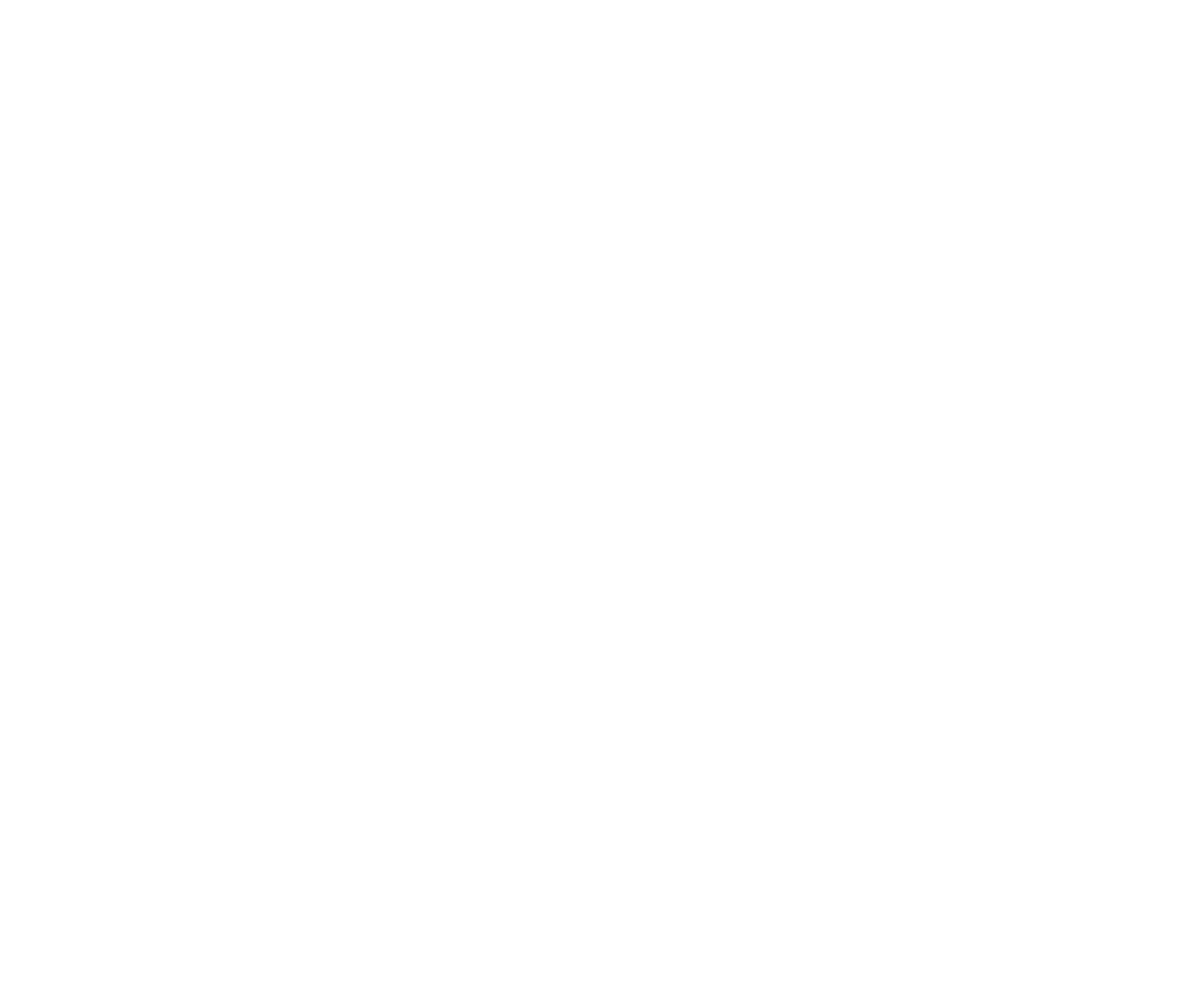
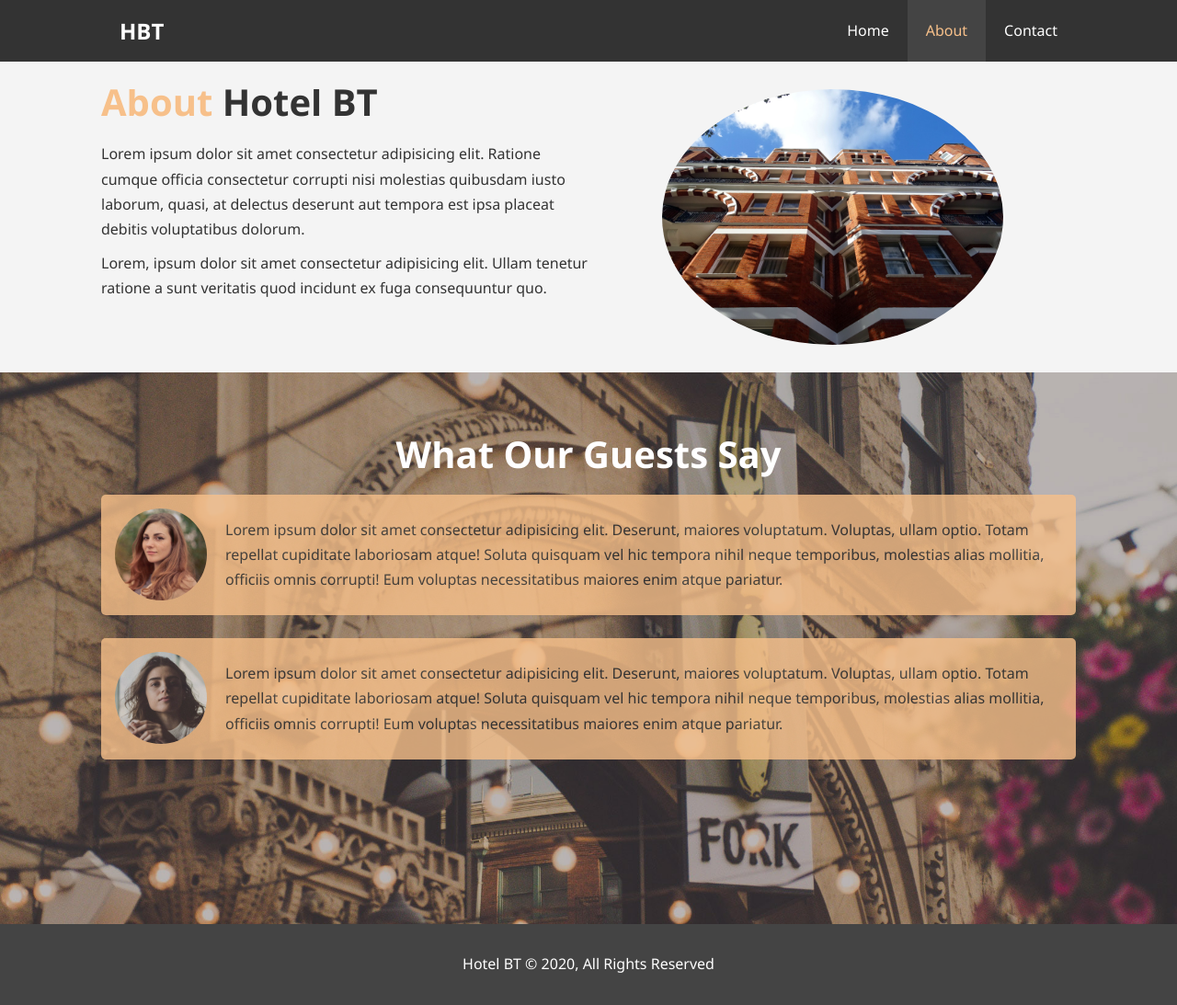
Before and after one commit to aloha-jo/hotel_bb_homerental, a plain HTML site: page about.html in a window 1280 px wide. Shown: the whole page at 92% size. Before the commit the page ends 800 px from the top, so only its background shows below. Drawn offline with Linux system fonts and the light colour scheme.

Commit message:
added about page

```diff
--- a/about.html
+++ b/about.html
@@ -0,0 +1,69 @@
+<!DOCTYPE html>
+<html lang="en">
+<head>
+  <meta charset="UTF-8">
+  <meta name="viewport" content="width=device-width, initial-scale=1.0">
+  <meta name="description" content="Welcome to the most extrordinary hotel in Honolulu, Hawaii">
+  <meta name="keywords" content="hotel,hawaii hotel,oahu hotel, hawaiian islands">
+  <link rel="stylesheet" href="css/style.css">
+  <title>Hotel BT | About</title>
+</head>
+<body>
+  <header>
+    <!--
+      Navbar
+    -->
+    <nav id="navbar">
+      <div class="container">
+        <h1 class="logo"><a href="index.html">HBT</a></h1>
+          <ul>
+            <li><a href="index.html">Home</a></li>
+            <li><a class="current" href="about.html">About</a></li>
+            <li><a href="contact.html">Contact</a></li>
+          </ul>
+      </div>
+    </nav>
+
+<!--
+  Info
+  -->
+
+  <section id="about-info" class="bg-light py-3">
+    <div class="container">
+      <div class="info-left">
+        <h1 class="lg-heading"><span class="text-primary">About</span> Hotel BT</h1>
+        <p>Lorem ipsum dolor sit amet consectetur adipisicing elit. Ratione cumque officia consectetur corrupti nisi molestias quibusdam iusto laborum, quasi, at delectus deserunt aut tempora est ipsa placeat debitis voluptatibus dolorum.</p>
+        <p>Lorem, ipsum dolor sit amet consectetur adipisicing elit. Ullam tenetur ratione a sunt veritatis quod incidunt ex fuga consequuntur quo.</p>
+    </div>
+      <div class="info-right">
+        <img src="./img/photo-2.jpg" alt="hotel">
+      </div>
+    </div>
+  </section>
+
+  <div class="clr"></div>
+
+  <section id="testimonials" class="py-3">
+    <div class="container">
+      <h2 class="lg-heading">What Our Guests Say</h2>
+        <div class="testimonial bg-primary">
+          <img src="./img/person-1.jpg" alt="Samantha">
+          <p>Lorem ipsum dolor sit amet consectetur adipisicing elit. Deserunt, maiores voluptatum. Voluptas, ullam optio. Totam repellat cupiditate laboriosam atque! Soluta quisquam vel hic tempora nihil neque temporibus, molestias alias mollitia, officiis omnis corrupti! Eum voluptas necessitatibus maiores enim atque pariatur.</p>
+        </div>
+
+        <div class="testimonial bg-primary">
+          <img src="./img/person-2.jpg" alt="Debbie Jean">
+          <p>Lorem ipsum dolor sit amet consectetur adipisicing elit. Deserunt, maiores voluptatum. Voluptas, ullam optio. Totam repellat cupiditate laboriosam atque! Soluta quisquam vel hic tempora nihil neque temporibus, molestias alias mollitia, officiis omnis corrupti! Eum voluptas necessitatibus maiores enim atque pariatur.</p>
+        </div>
+    </div>
+  </section>
+
+<!--
+  Footer
+ -->
+
+<footer id="main-footer">
+  <p>Hotel BT &copy; 2020, All Rights Reserved</p>
+</footer>
+</body>
+</html>
--- a/css/style.css
+++ b/css/style.css
@@ -8,8 +8,7 @@
 
 /* Main Style */
 
-html,
-body {
+html,body {
   font-family: 'Segoe UI', Tahoma, Geneva, Verdana, sans-serif;
   line-height: 1.7em;
 }
@@ -19,9 +18,7 @@ a {
   text-decoration: none;
 }
 
-h1,
-h2,
-h3 {
+h1, h2, h3 {
   padding-bottom: 20px;
 }
 
@@ -49,7 +46,7 @@ p {
 .btn {
   display: inline-block;
   font-size: 18px;
-  color: white;
+  color: #fff;
   background: #333;
   padding: 13px 20px;
   border: none;
@@ -69,13 +66,11 @@ p {
 .bg-dark {
   background: #333;
   color: #fff;
-
 }
 
 .bg-light {
   background: #f4f4f4;
   color: #333;
-
 }
 
 .bg-primary {
@@ -86,6 +81,14 @@ p {
 .clr {
   clear: both;
 }
+.lg-heading {
+  font-size: 40px;
+}
+
+/* Padding */
+.py-1 { padding: 10px 0; }
+.py-2 { padding: 20px 0; }
+.py-3 { padding: 30px 0; }
 
 /* Navbar */
 
@@ -113,7 +116,7 @@ p {
   float: left;
 }
 
-#navbar li a {
+#navbar ul li a {
   display: block;
   padding: 20px;
   text-align: center;
@@ -184,6 +187,53 @@ p {
   margin-bottom: 10px;
 }
 
+/* About Info */
+#about-info .info-right {
+  float: right;
+  width: 50%;
+  min-height: 100%;
+}
+
+#about-info .info-right img {
+  display: block;
+  margin: auto;
+  width: 70%;
+  border-radius: 50%;
+}
+
+#about-info .info-left {
+  float: left;
+  width: 50%;
+  min-height: 100%;
+}
+
+/* Testimonials */
+#testimonials {
+  height: 600px;
+  background: url('../img/test-bg.jpg') no-repeat center center/cover;
+  padding-top: 75px;
+}
+
+#testimonials h2 {
+  color: #fff;
+  text-align: center;
+  padding-bottom: 30px;
+}
+
+#testimonials .testimonial {
+  padding: 15px;
+  margin-bottom: 25px;
+  border-radius: 5px;
+  opacity: 0.8;  /* If you want it more opaque .5 */
+}
+
+#testimonials .testimonial img {
+  width: 100px;
+  float: left;
+  margin-right: 20px;
+  border-radius: 50%;
+}
+
 /* Main Footer */
 #main-footer {
   text-align: center;
```
Also changed, not shown: contact.html (+35 -0 lines).
